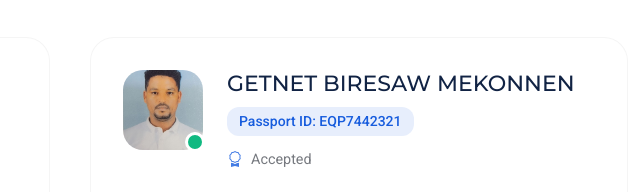
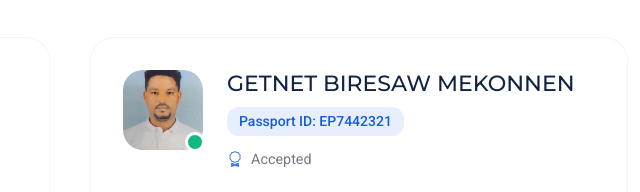
Before and after one commit to GRAVEYARDOG/AustralianEmbassyMADENEW, a plain HTML site: page index.html in a window 1280 px wide. Shown: the part 4426-4618 px from the top of the page, 570-1210 px from the left. Drawn offline with Linux system fonts and the light colour scheme.

Commit message:
hoe ahh nicca EQP

```diff
--- a/index.html
+++ b/index.html
@@ -730,7 +730,7 @@
               </div>
               <div class="doctor-details">
                 <h4>GETNET BIRESAW MEKONNEN</h4>
-                <span class="specialty-tag">Passport ID: EQP7442321</span>
+                <span class="specialty-tag">Passport ID: EP7442321</span>
                 <div class="experience-info">
                   <i class="bi bi-award"></i>
                   <span class="text-succes">Accepted</span>
```
